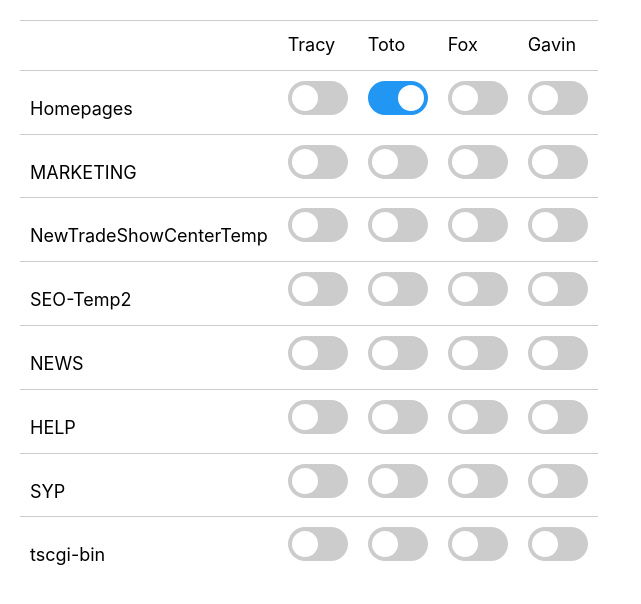
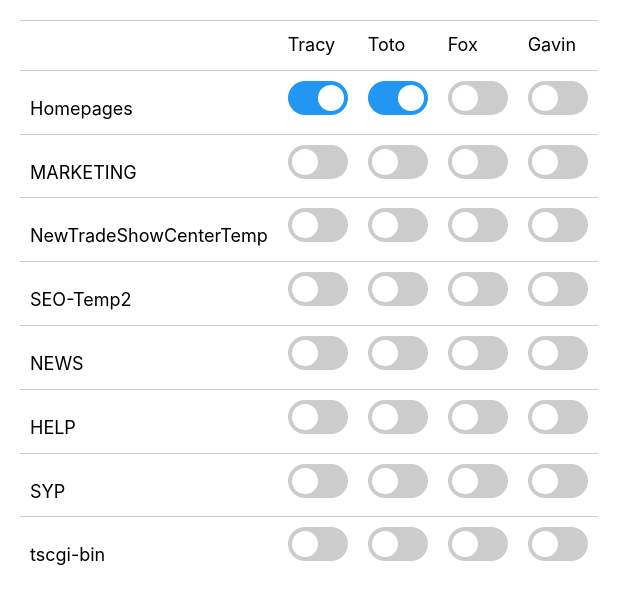
Before and after one commit to TotoHu/nextjs-blog, a Next.js app: page /work in a window 1280 px wide. Shown: the top 604 px of the page, without its empty margins (0-641 px from the left). Built offline with nearby package versions, Linux system fonts and the light colour scheme.

Commit message:
no message

```diff
--- a/pages/api/brunch.json
+++ b/pages/api/brunch.json
@@ -1 +1 @@
-[{"id":"1","brunchid":"1","memberids":",2"}]
+[{"id":"1","brunchid":"1","memberids":",2,1"}]
--- a/pages/work.js
+++ b/pages/work.js
@@ -50,7 +50,7 @@ class BrunchForm extends React.Component {
   async getList(){
     const response = await axios.get('/api/workapi', {
       proxy: {
-        host: '127.0.0.1',
+        host: 'localhost',
         port: 3000,
       }
     });
@@ -70,7 +70,7 @@ class BrunchForm extends React.Component {
         status
       },
       proxy: {
-        host: '127.0.0.1',
+        host: 'localhost',
         port: 3000,
       }
     }).then(function(res){
```
Also changed, not shown: 1 other file (tests, documents, lock files or other folders).
